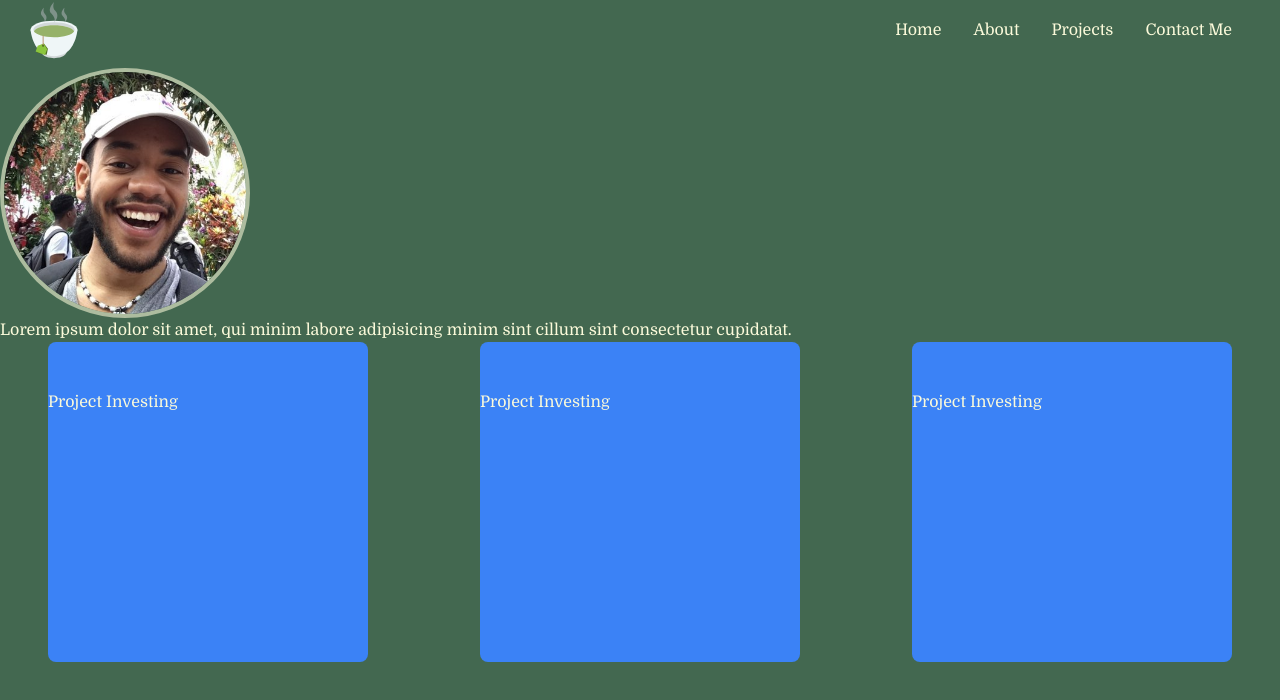
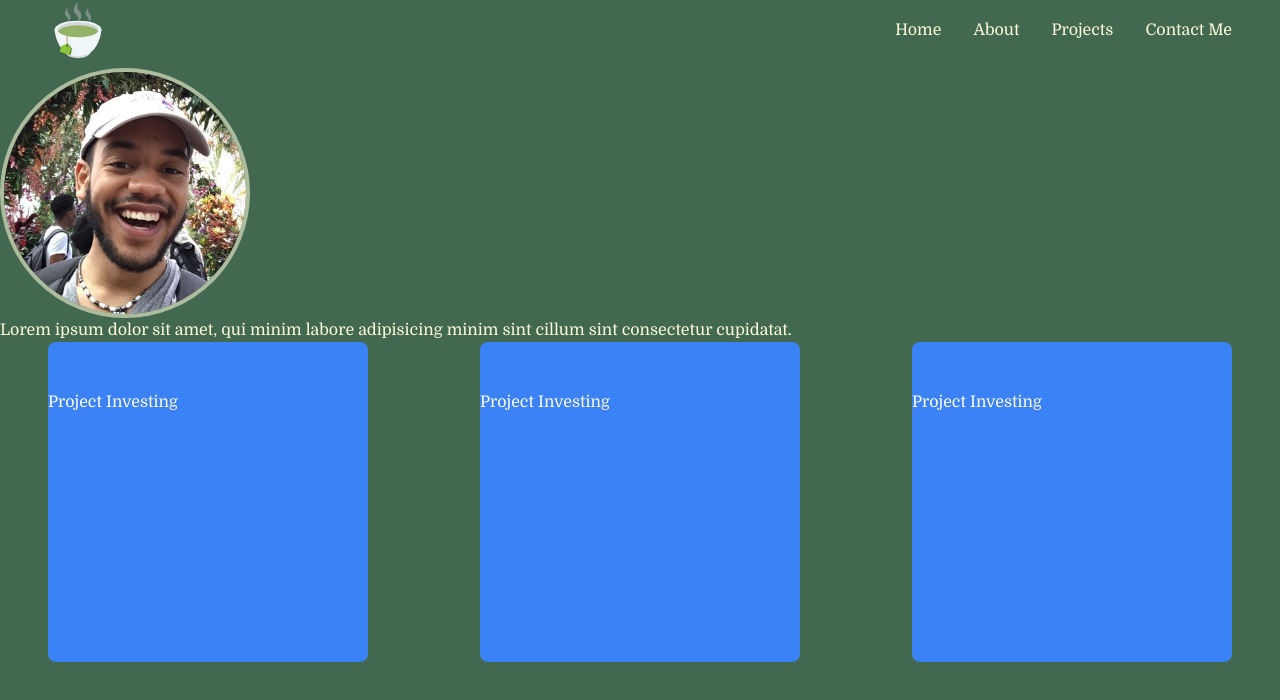
Before and after one commit to jonmejia/portfolio, a Next.js app: page / in a window 1280 px wide. Shown: the top 700 px of the page. Built offline with nearby package versions, Linux system fonts and the light colour scheme.

Commit message:
style: increated x margin for logo

```diff
--- a/src/components/shared/Header.tsx
+++ b/src/components/shared/Header.tsx
@@ -7,7 +7,7 @@ const Header = (): JSX.Element => {
   return (
     <div className="flex justify-between items-center pl-4 pb-2">
       <Image
-        className="flex ml-2"
+        className="flex ml-8"
         onClick={() => router.push("/")}
         src="/greentea.svg"
         alt="green tea cup"
```
